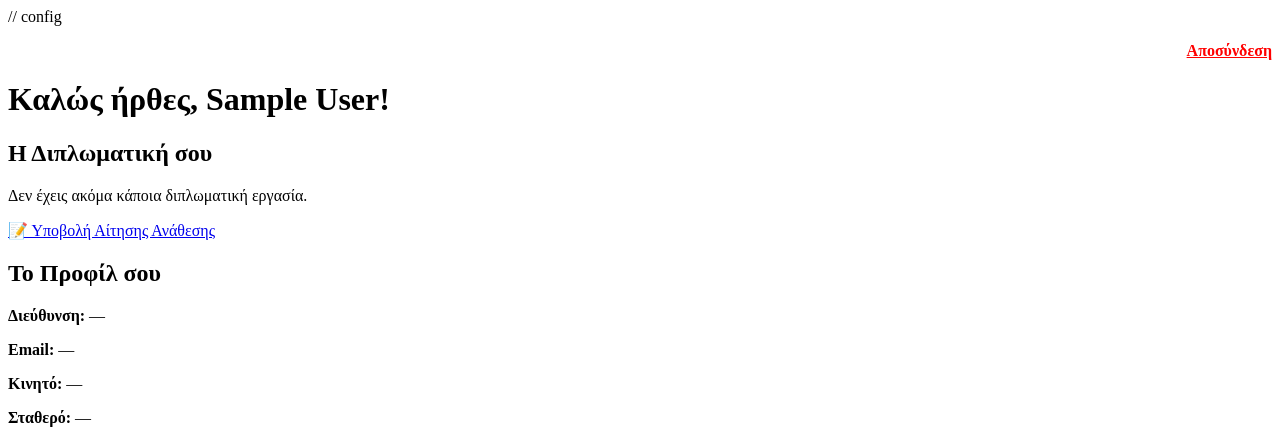
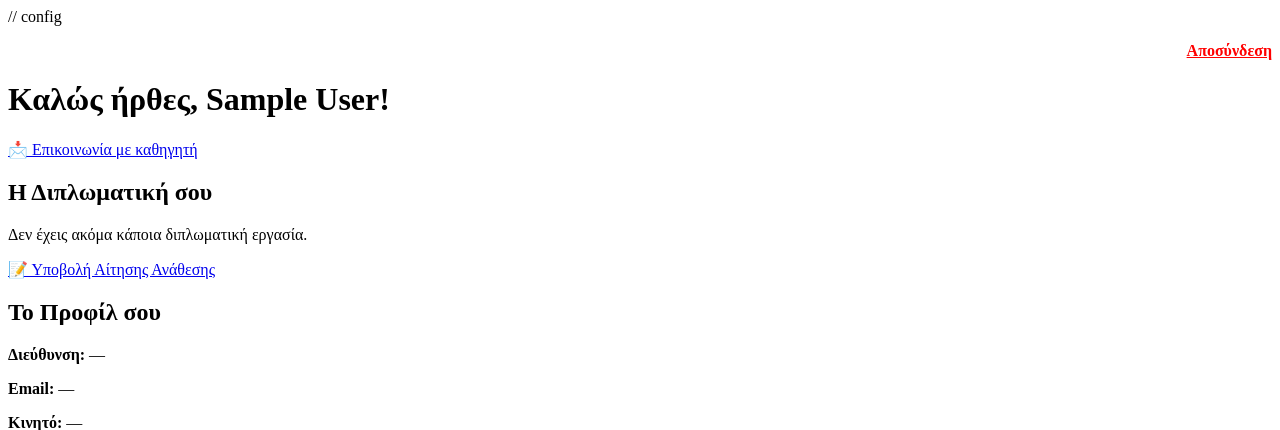
Before and after one commit to panagiotispanagopoulos/diplomatiki, a PHP site: page /student_dashboard.php in a window 1280 px wide. Shown: the top 430 px of the page. Run offline with PHP 8.4, Linux system fonts and the light colour scheme; the visitor is signed in with stand-in values (Sample User, id 1); data that the repository does not hold is empty.

Commit message:
Update student_dashboard.php

```diff
--- a/student_dashboard.php
+++ b/student_dashboard.php
@@ -40,6 +40,8 @@ function formatDateDiff($startDate) {
 </p>
 
 <h1>Καλώς ήρθες, <?php echo htmlspecialchars($_SESSION['user_name']); ?>!</h1>
+
+<p><a href="messages.php">📩 Επικοινωνία με καθηγητή</a></p>
 
 <!-- Προβολή Θέματος -->
 <h2>Η Διπλωματική σου</h2>
```
